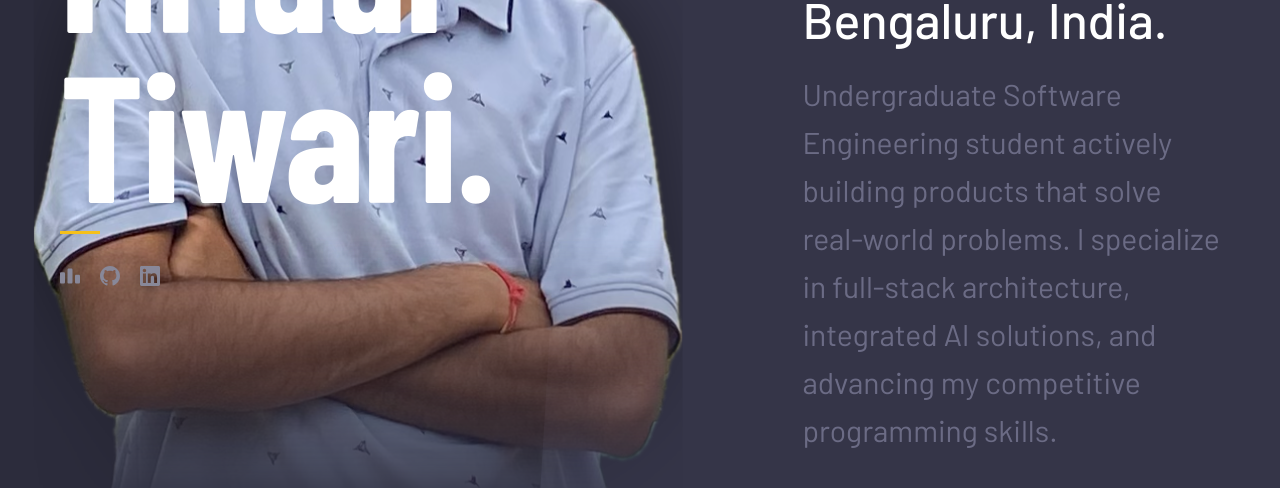
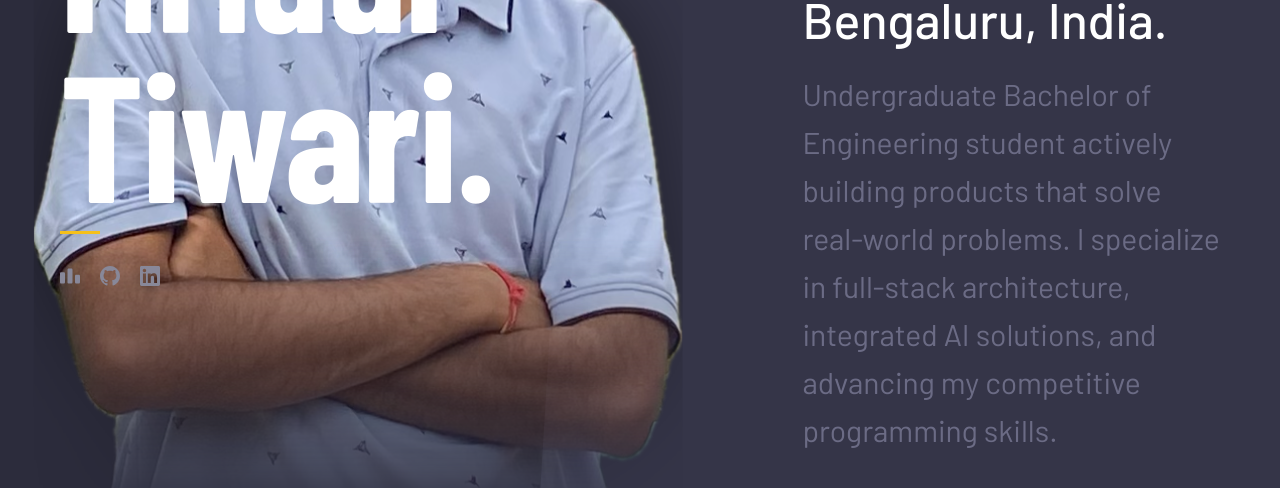
Before and after one commit to mridulchills/Portfolio, a React (Vite) app: page / in a window 1280 px wide. Shown: the part 451-939 px from the top of the page. Built offline with nearby package versions, Linux system fonts and the light colour scheme; no server answers; a web font is replaced by a local one.

Commit message:
Update student title from 'Undergraduate Software Engineering' to 'Undergraduate Bachelor of Engineering'

```diff
--- a/src/components/Hero.jsx
+++ b/src/components/Hero.jsx
@@ -61,7 +61,7 @@ export default function Hero() {
             based in Bengaluru, India.
           </p>
           <p className="hero-intro-body">
-            Undergraduate Software Engineering student actively building products that solve real-world problems. I specialize in full-stack architecture, integrated AI solutions, and advancing my competitive programming skills.
+            Undergraduate Bachelor of Engineering student actively building products that solve real-world problems. I specialize in full-stack architecture, integrated AI solutions, and advancing my competitive programming skills.
           </p>
           <div className="hero-actions">
             <a href="#about" className="yellow-link">
```
